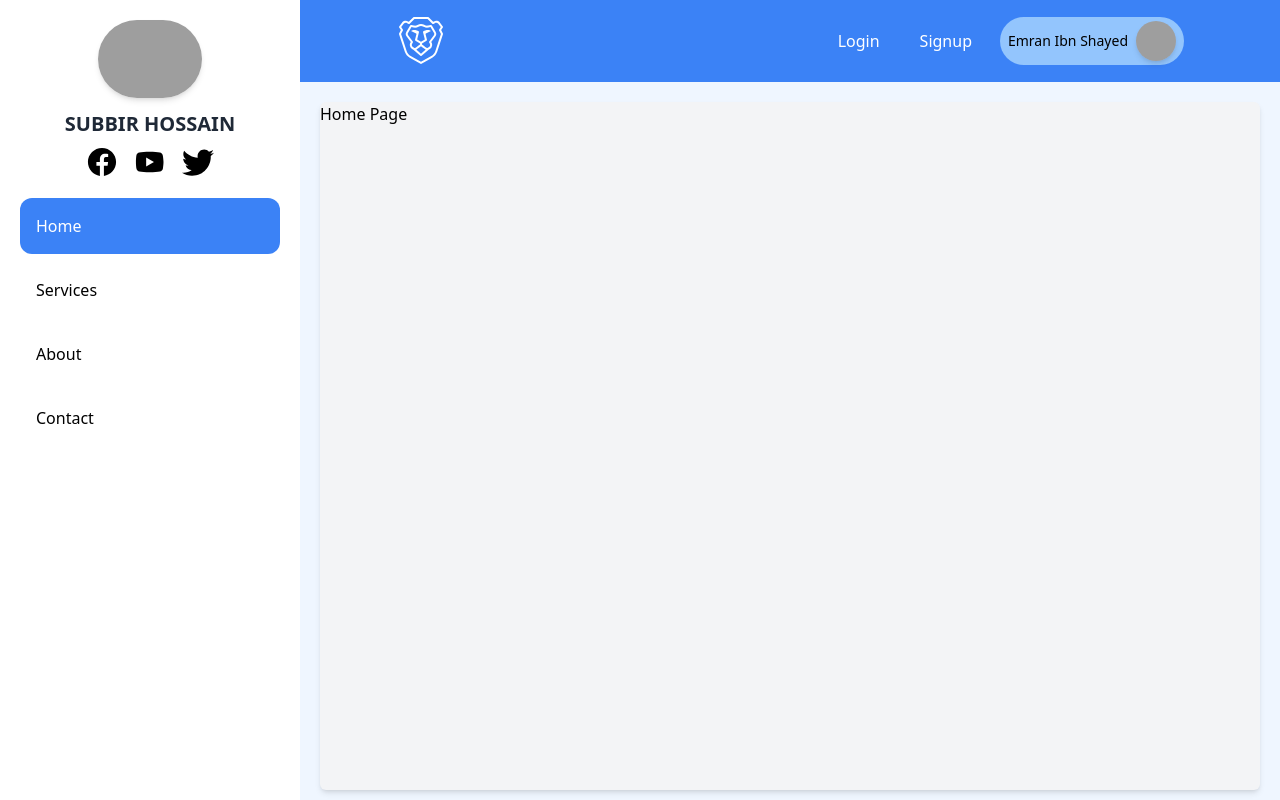
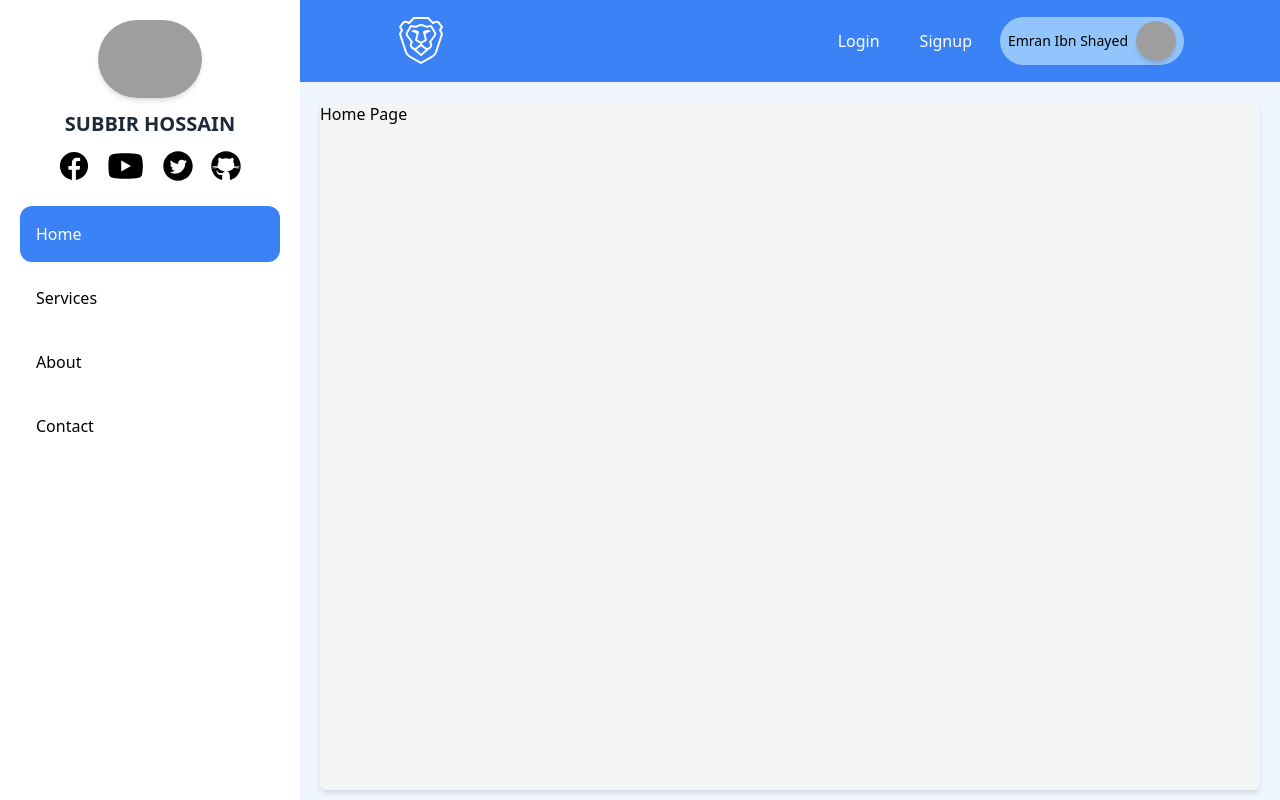
Before and after one commit to emran-jatri/next-admin-panel, a Next.js app: page / in a window 1280 px wide. Built offline with nearby package versions, Linux system fonts and the light colour scheme; grey boxes are pictures that could not be loaded.

Commit message:
icon clor added

```diff
--- a/components/sidebars/Sidebar.js
+++ b/components/sidebars/Sidebar.js
@@ -3,6 +3,7 @@
 import FacebookIcon from "../svgs/FacebookIcon.js";
 import TwitterIcon from "../svgs/TwitterIcon.js";
 import YouTubeIcon from "../svgs/YouTubeIcon.js";
+import GithubIcon from '../svgs/GithubIcon.js';
 
 const Sidebar = (props) => {
   const router = useRouter();
@@ -17,9 +18,10 @@
         Subbir Hossain
 			</p>
 			<div className="flex justify-center items-center space-x-4 mt-2">
-				<FacebookIcon  className="w-8 cursor-pointer hover:fill-blue-500"/>
-				<YouTubeIcon className="w-8 cursor-pointer hover:fill-red-700"/>
-				<TwitterIcon  className="w-8 cursor-pointer hover:fill-blue-400"/>
+				<FacebookIcon  className="w-8 cursor-pointer hover:fill-[#4267B2]"/>
+				<YouTubeIcon className="w-10 cursor-pointer hover:fill-[#ff0000]"/>
+				<TwitterIcon  className="w-8 cursor-pointer hover:fill-[#00acee]"/>
+				<GithubIcon className="w-8 cursor-pointer hover:fill-white hover:stroke-black"/>
 			</div>
       <div className="mt-5 space-y-2">
         <Link href="/">
--- /dev/null
+++ b/components/svgs/GithubIcon.js
@@ -0,0 +1,21 @@
+import React from "react";
+
+const GithubIcon = (props) => {
+  const { className } = props;
+
+  return (
+    <>
+      <svg
+        xmlns="http://www.w3.org/2000/svg"
+        x="0px"
+        y="0px"
+        viewBox="0 0 50 50"
+        className={className}
+      >
+        <path d="M17.791,46.836C18.502,46.53,19,45.823,19,45v-5.4c0-0.197,0.016-0.402,0.041-0.61C19.027,38.994,19.014,38.997,19,39 c0,0-3,0-3.6,0c-1.5,0-2.8-0.6-3.4-1.8c-0.7-1.3-1-3.5-2.8-4.7C8.9,32.3,9.1,32,9.7,32c0.6,0.1,1.9,0.9,2.7,2c0.9,1.1,1.8,2,3.4,2 c2.487,0,3.82-0.125,4.622-0.555C21.356,34.056,22.649,33,24,33v-0.025c-5.668-0.182-9.289-2.066-10.975-4.975 c-3.665,0.042-6.856,0.405-8.677,0.707c-0.058-0.327-0.108-0.656-0.151-0.987c1.797-0.296,4.843-0.647,8.345-0.714 c-0.112-0.276-0.209-0.559-0.291-0.849c-3.511-0.178-6.541-0.039-8.187,0.097c-0.02-0.332-0.047-0.663-0.051-0.999 c1.649-0.135,4.597-0.27,8.018-0.111c-0.079-0.5-0.13-1.011-0.13-1.543c0-1.7,0.6-3.5,1.7-5c-0.5-1.7-1.2-5.3,0.2-6.6 c2.7,0,4.6,1.3,5.5,2.1C21,13.4,22.9,13,25,13s4,0.4,5.6,1.1c0.9-0.8,2.8-2.1,5.5-2.1c1.5,1.4,0.7,5,0.2,6.6c1.1,1.5,1.7,3.2,1.6,5 c0,0.484-0.045,0.951-0.11,1.409c3.499-0.172,6.527-0.034,8.204,0.102c-0.002,0.337-0.033,0.666-0.051,0.999 c-1.671-0.138-4.775-0.28-8.359-0.089c-0.089,0.336-0.197,0.663-0.325,0.98c3.546,0.046,6.665,0.389,8.548,0.689 c-0.043,0.332-0.093,0.661-0.151,0.987c-1.912-0.306-5.171-0.664-8.879-0.682C35.112,30.873,31.557,32.75,26,32.969V33 c2.6,0,5,3.9,5,6.6V45c0,0.823,0.498,1.53,1.209,1.836C41.37,43.804,48,35.164,48,25C48,12.318,37.683,2,25,2S2,12.318,2,25 C2,35.164,8.63,43.804,17.791,46.836z"></path>
+      </svg>
+    </>
+  );
+};
+
+export default GithubIcon;
--- a/components/svgs/TwitterIcon.js
+++ b/components/svgs/TwitterIcon.js
@@ -12,7 +12,7 @@
         viewBox="0 0 50 50"
 				className={className}
       >
-        <path d="M 50.0625 10.4375 C 48.214844 11.257813 46.234375 11.808594 44.152344 12.058594 C 46.277344 10.785156 47.910156 8.769531 48.675781 6.371094 C 46.691406 7.546875 44.484375 8.402344 42.144531 8.863281 C 40.269531 6.863281 37.597656 5.617188 34.640625 5.617188 C 28.960938 5.617188 24.355469 10.21875 24.355469 15.898438 C 24.355469 16.703125 24.449219 17.488281 24.625 18.242188 C 16.078125 17.8125 8.503906 13.71875 3.429688 7.496094 C 2.542969 9.019531 2.039063 10.785156 2.039063 12.667969 C 2.039063 16.234375 3.851563 19.382813 6.613281 21.230469 C 4.925781 21.175781 3.339844 20.710938 1.953125 19.941406 C 1.953125 19.984375 1.953125 20.027344 1.953125 20.070313 C 1.953125 25.054688 5.5 29.207031 10.199219 30.15625 C 9.339844 30.390625 8.429688 30.515625 7.492188 30.515625 C 6.828125 30.515625 6.183594 30.453125 5.554688 30.328125 C 6.867188 34.410156 10.664063 37.390625 15.160156 37.472656 C 11.644531 40.230469 7.210938 41.871094 2.390625 41.871094 C 1.558594 41.871094 0.742188 41.824219 -0.0585938 41.726563 C 4.488281 44.648438 9.894531 46.347656 15.703125 46.347656 C 34.617188 46.347656 44.960938 30.679688 44.960938 17.09375 C 44.960938 16.648438 44.949219 16.199219 44.933594 15.761719 C 46.941406 14.3125 48.683594 12.5 50.0625 10.4375 Z"></path>
+        <path d="M25,2C12.317,2,2,12.317,2,25s10.317,23,23,23s23-10.317,23-23S37.683,2,25,2z M36.237,20.524 c0.01,0.236,0.016,0.476,0.016,0.717C36.253,28.559,30.68,37,20.491,37c-3.128,0-6.041-0.917-8.491-2.489 c0.433,0.052,0.872,0.077,1.321,0.077c2.596,0,4.985-0.884,6.879-2.37c-2.424-0.044-4.468-1.649-5.175-3.847 c0.339,0.065,0.686,0.1,1.044,0.1c0.505,0,0.995-0.067,1.458-0.195c-2.532-0.511-4.441-2.747-4.441-5.432c0-0.024,0-0.047,0-0.07 c0.747,0.415,1.6,0.665,2.509,0.694c-1.488-0.995-2.464-2.689-2.464-4.611c0-1.015,0.272-1.966,0.749-2.786 c2.733,3.351,6.815,5.556,11.418,5.788c-0.095-0.406-0.145-0.828-0.145-1.262c0-3.059,2.48-5.539,5.54-5.539 c1.593,0,3.032,0.672,4.042,1.749c1.261-0.248,2.448-0.709,3.518-1.343c-0.413,1.292-1.292,2.378-2.437,3.064 c1.122-0.136,2.188-0.432,3.183-0.873C38.257,18.766,37.318,19.743,36.237,20.524z"></path>
       </svg>
     </>
   );
```
